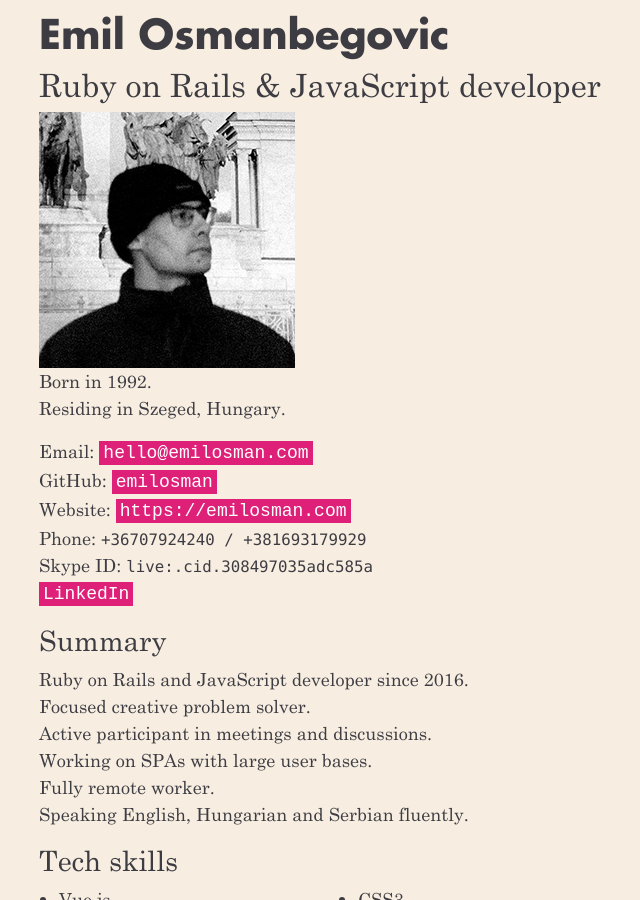
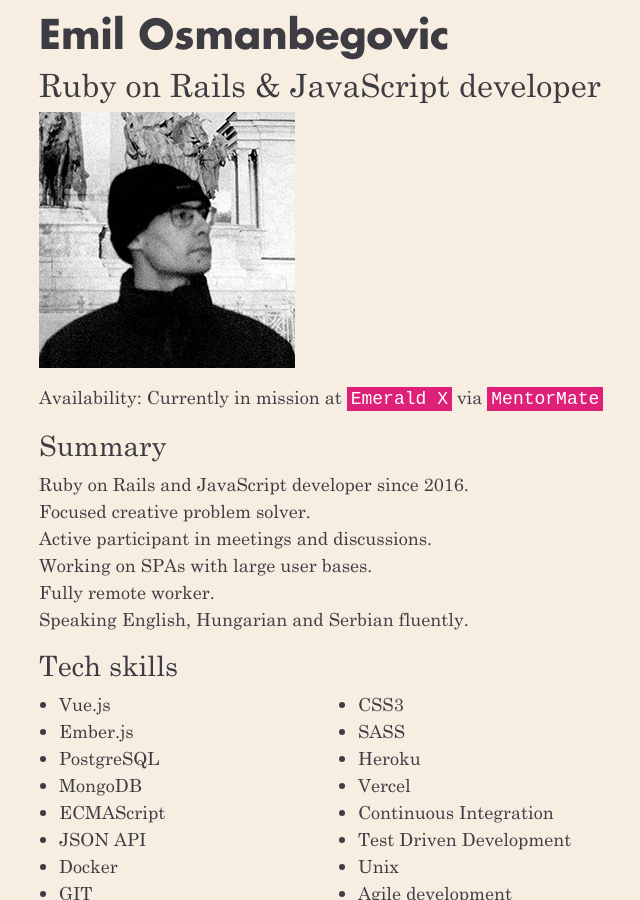
Before and after one commit to emilosmanbegovicmm/emilosman, a Jekyll site: the page built from cv.md, in a window 1280 px wide and 900 px high. Shown: the whole window, without its empty margins (41-681 px from the left). Built offline with Jekyll 4.4.1, drawn with Linux system fonts in a browser that asks for light colours; our own code applies the rules of GitHub Pages for plain Markdown files; some of the changed text lies outside the part shown.

Commit message:
update cv

```diff
--- a/cv.md
+++ b/cv.md
@@ -1,14 +1,7 @@
 ## Ruby on Rails & JavaScript developer
 ![profile picture](/assets/images/profile.jpg)
-Born in 1992.
-Residing in Szeged, Hungary.
 
-Email: [hello@emilosman.com](mailto:hello@emilosman.com)
-GitHub: [emilosman](https://www.github.com/emilosman)
-Website: [https://emilosman.com](https://emilosman.com)
-Phone: `+36707924240 / +381693179929`
-Skype ID: `live:.cid.308497035adc585a`
-[LinkedIn](https://www.linkedin.com/in/emil-osmanbegovi%C4%87-357579123/)
+Availability: Currently in mission at [Emerald X](https://www.emeraldx.com/) via [MentorMate](https://mentormate.com/)
 
 ### Summary
 Ruby on Rails and JavaScript developer since 2016.
```
Also changed, not shown: other parts of cv.md (+12 -0 lines).
